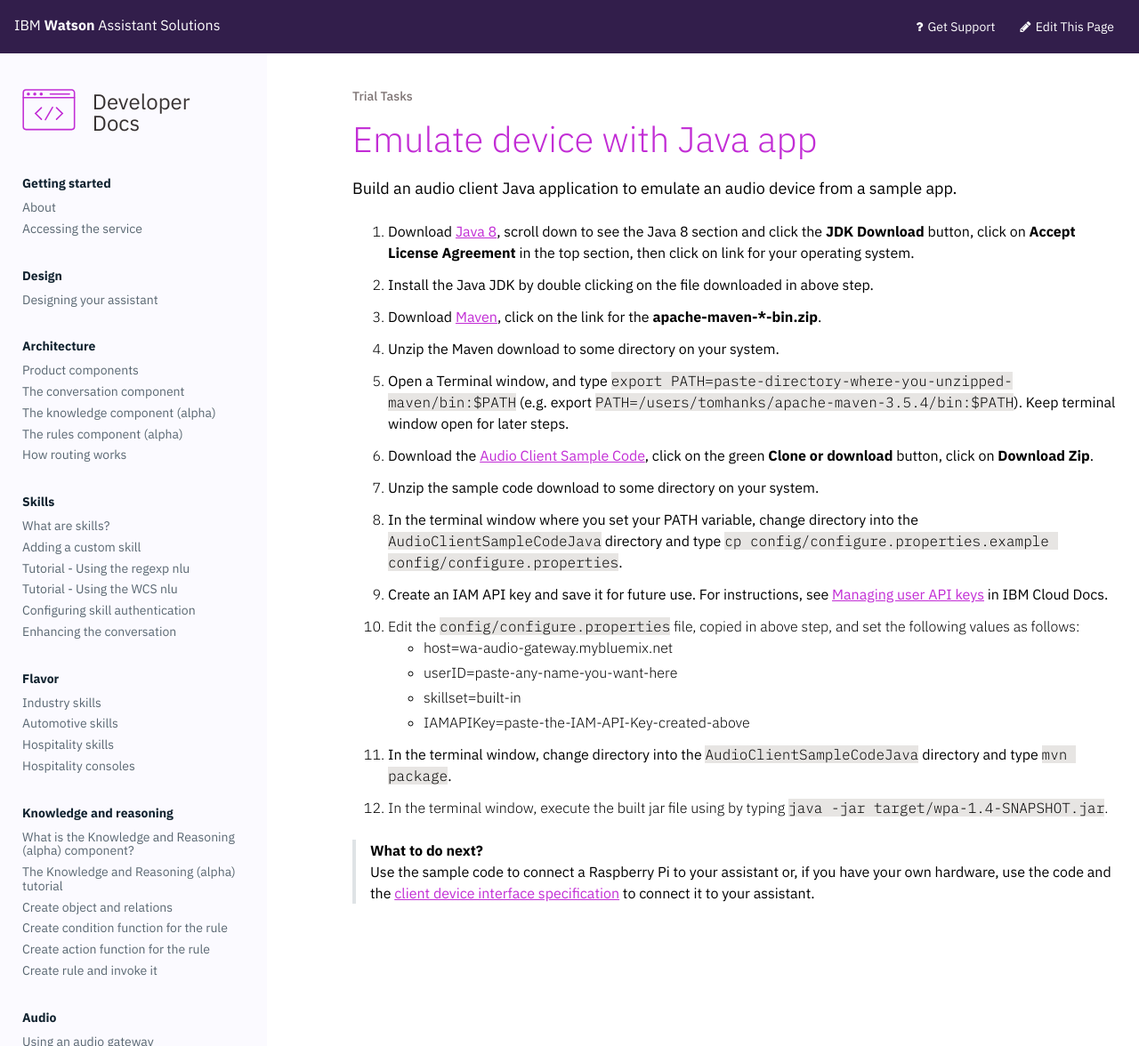
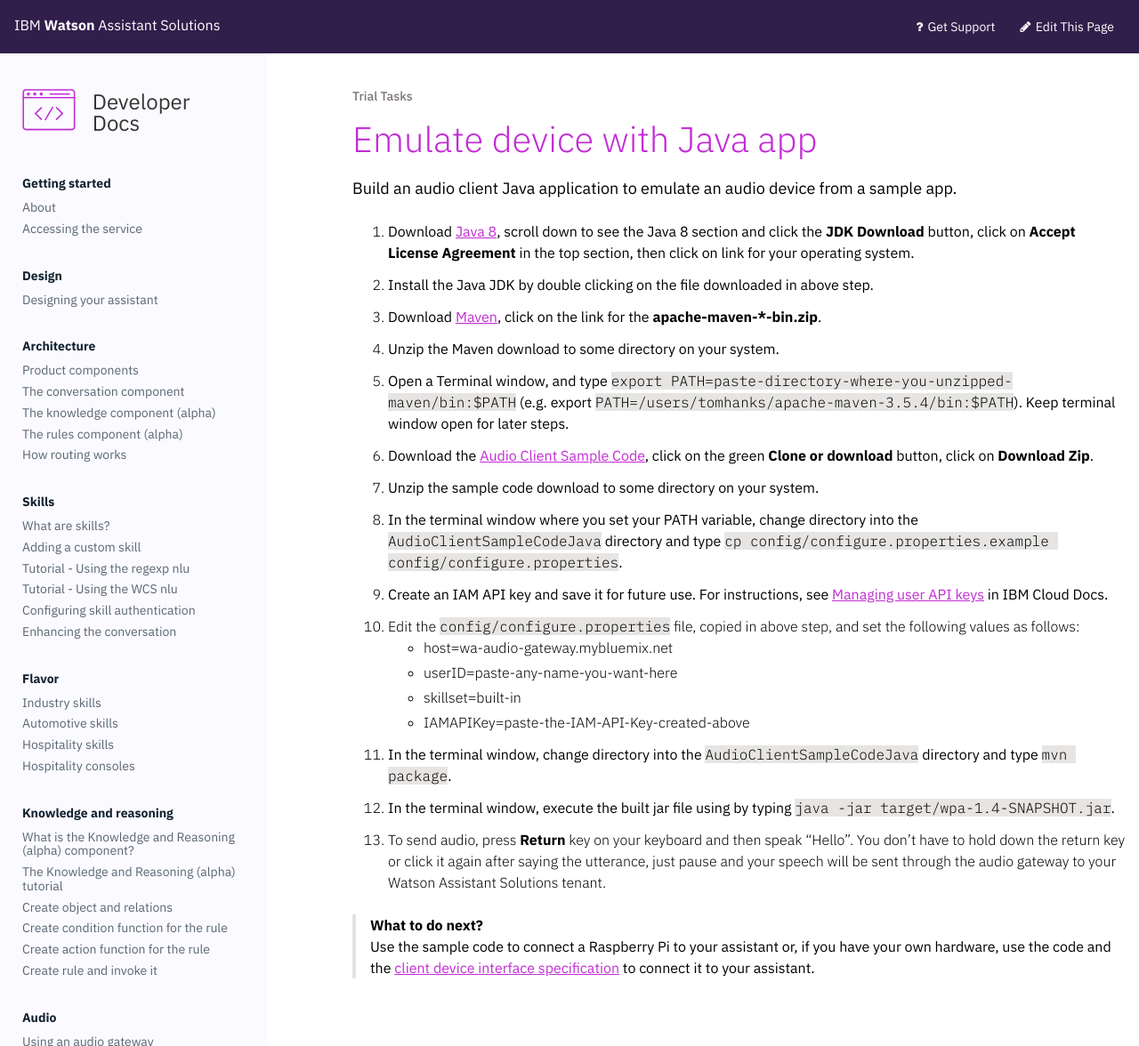
Before and after one commit to Watson-Personal-Assistant/developer, a Jekyll site: the page built from _content/trial/emulate-device.md, in a window 1280 px wide. Shown: the whole page at 89% size. Built offline with Jekyll 4.4.1, drawn with Linux system fonts in a browser that asks for light colours; some web fonts are replaced.

Commit message:
missed the final step of the audio task

```diff
--- a/_content/trial/emulate-device.md
+++ b/_content/trial/emulate-device.md
@@ -33,5 +33,7 @@
 
 12. In the terminal window, execute the built jar file using by typing `java -jar target/wpa-1.4-SNAPSHOT.jar`.
 
+13. To send audio, press **Return** key on your keyboard and then speak "Hello".  You don't have to hold down the return key or click it again after saying the utterance, just pause and your speech will be sent through the audio gateway to your Watson Assistant Solutions tenant.
+
 > **What to do next?**<br/>
 Use the sample code to connect a Raspberry Pi to your assistant or, if you have your own hardware, use the code and the [client device interface specification]({{site.baseurl}}/audio/interface/) to connect it to your assistant.
```
